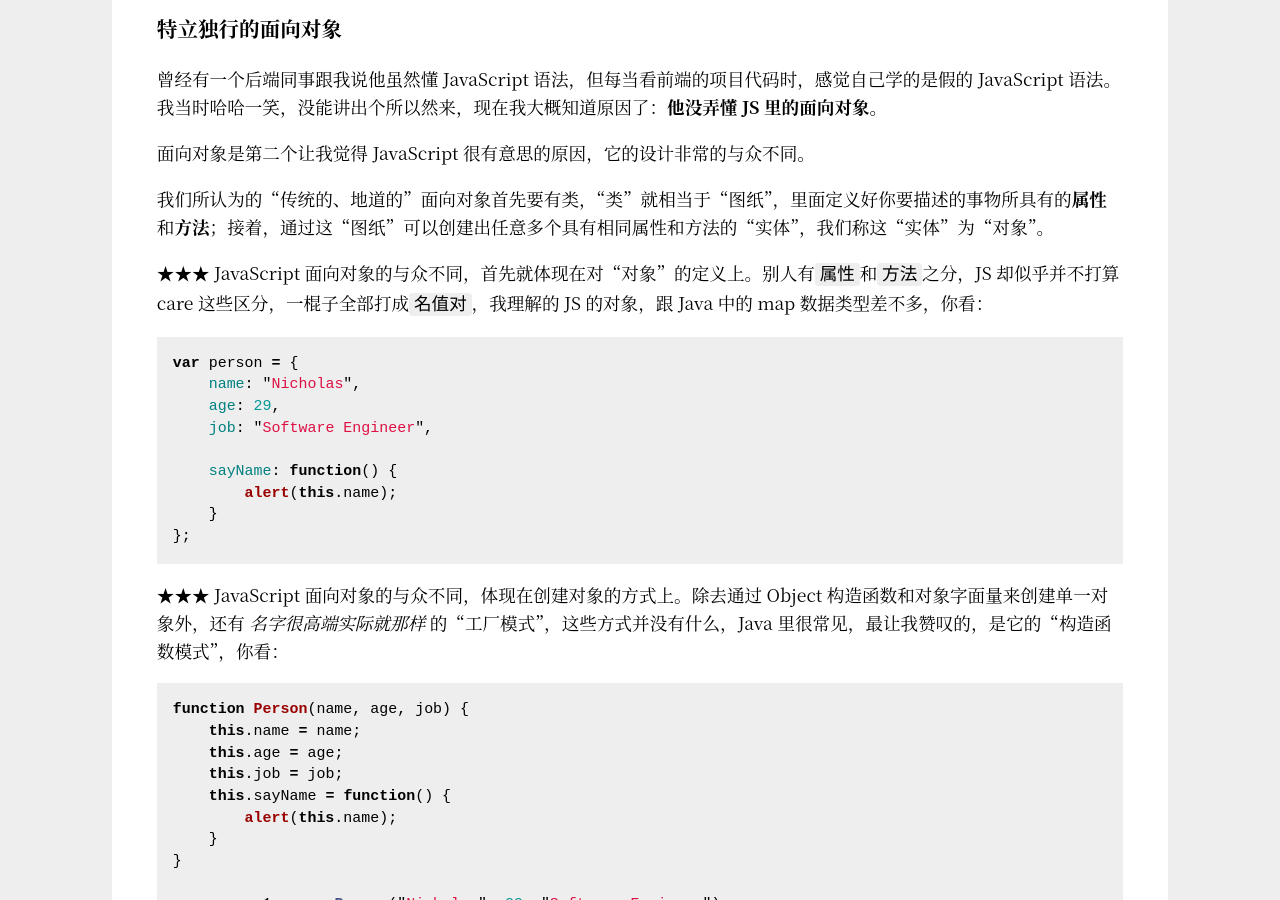
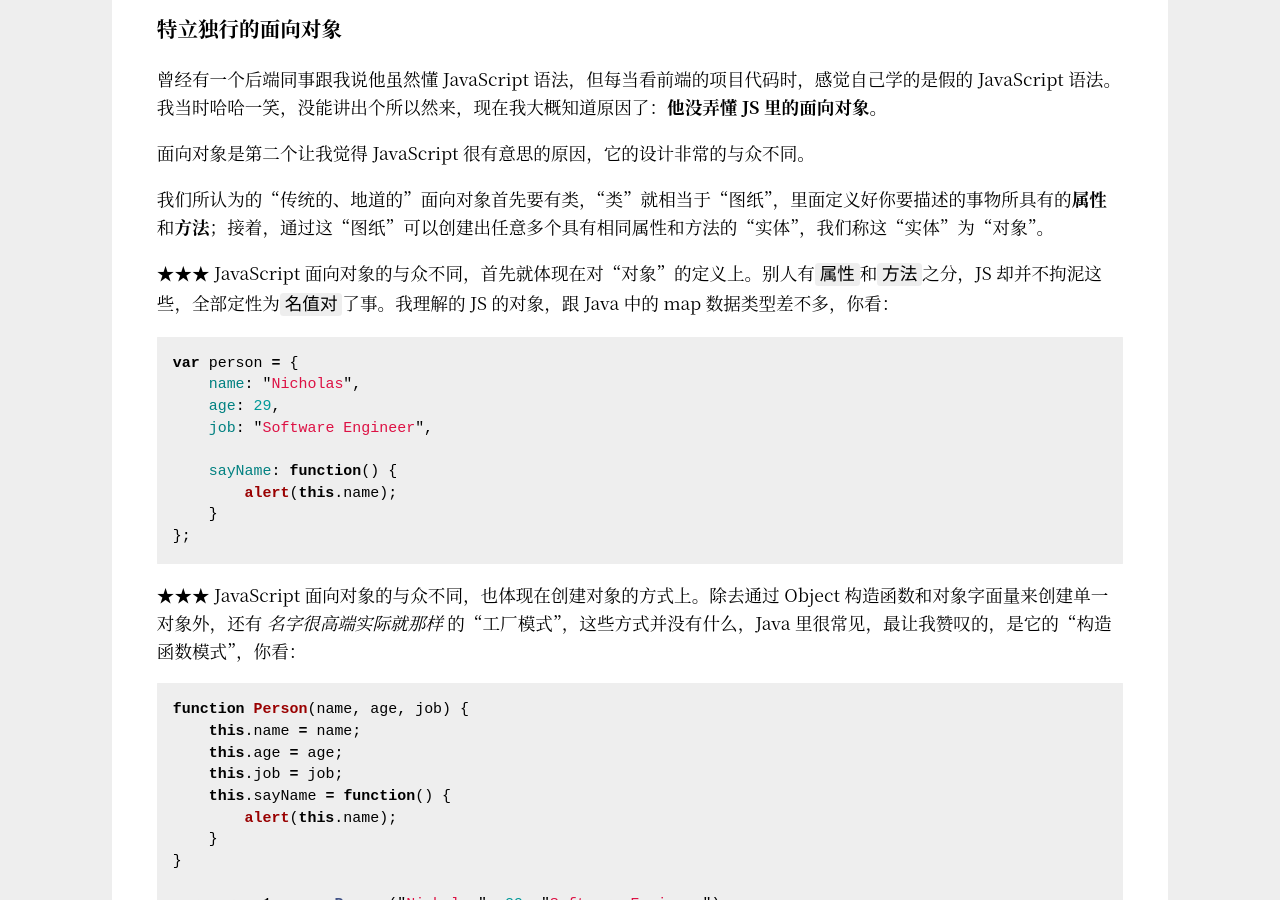
Before and after one commit to Haiyung/haiyung.github.io, a Jekyll site: the page built from _posts/2019-12-25-after-reading-professional-js-for-web-devs.md, in a window 1280 px wide and 900 px high, scrolled down 3181 px. Built offline with Jekyll 4.4.1, drawn with Linux system fonts in a browser that asks for light colours.

Commit message:
update one article about JS

````diff
--- a/_posts/2019-12-25-after-reading-professional-js-for-web-devs.md
+++ b/_posts/2019-12-25-after-reading-professional-js-for-web-devs.md
@@ -93,7 +93,7 @@ JavaScript 里第一个让我觉得有意思的点是它的变量。如果习惯
 
 我们所认为的“传统的、地道的”面向对象首先要有类，“类”就相当于“图纸”，里面定义好你要描述的事物所具有的**属性**和**方法**；接着，通过这“图纸”可以创建出任意多个具有相同属性和方法的“实体”，我们称这“实体”为“对象”。
 
-★★★ JavaScript 面向对象的与众不同，首先就体现在对“对象”的定义上。别人有`属性`和`方法`之分，JS 却似乎并不打算 care 这些区分，一棍子全部打成`名值对`，我理解的 JS 的对象，跟 Java 中的 map 数据类型差不多，你看：
+★★★ JavaScript 面向对象的与众不同，首先就体现在对“对象”的定义上。别人有`属性`和`方法`之分，JS 却并不拘泥这些，全部定性为`名值对`了事。我理解的 JS 的对象，跟 Java 中的 map 数据类型差不多，你看：
 
 ```javascript
 var person = {
@@ -107,7 +107,7 @@ var person = {
 };
 ```
 
-★★★ JavaScript 面向对象的与众不同，体现在创建对象的方式上。除去通过 Object 构造函数和对象字面量来创建单一对象外，还有 *名字很高端实际就那样* 的“工厂模式”，这些方式并没有什么，Java 里很常见，最让我赞叹的，是它的“构造函数模式”，你看：
+★★★ JavaScript 面向对象的与众不同，也体现在创建对象的方式上。除去通过 Object 构造函数和对象字面量来创建单一对象外，还有 *名字很高端实际就那样* 的“工厂模式”，这些方式并没有什么，Java 里很常见，最让我赞叹的，是它的“构造函数模式”，你看：
 
 ```javascript
 function Person(name, age, job) {
````
